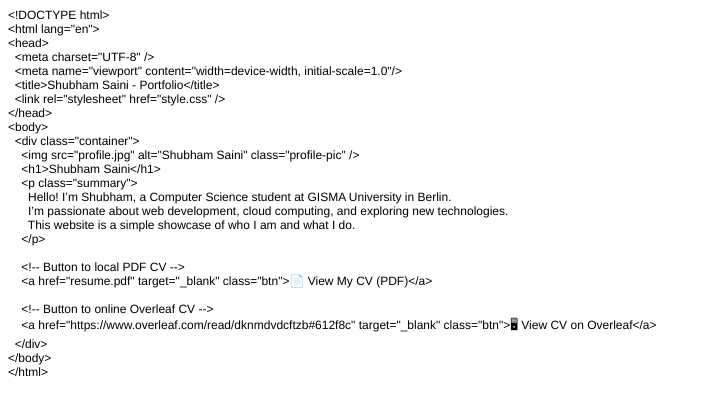
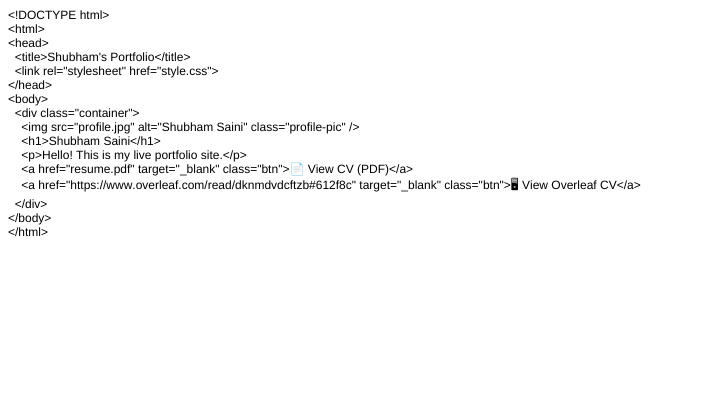
Before and after one commit to Shubham9478/portfolio, a plain HTML site: page index.html in a window 1280 px wide. Shown: the whole page, without its empty margins (0-711 px from the left). Drawn offline with Linux system fonts and the light colour scheme.

Commit message:
Fix: updated index.html for proper display

```diff
--- a/index.html
+++ b/index.html
@@ -7,36 +7,26 @@
   <meta name="Generator" content="Cocoa HTML Writer">
   <meta name="CocoaVersion" content="2575.6">
   <style type="text/css">
-    p.p1 {margin: 0.0px 0.0px 0.0px 0.0px; font: 12.0px Helvetica}
-    p.p2 {margin: 0.0px 0.0px 0.0px 0.0px; font: 12.0px Helvetica; min-height: 14.0px}
+    p.p1 {margin: 0.0px 0.0px 0.0px 0.0px; font: 12.0px Helvetica; -webkit-text-stroke: #000000}
+    span.s1 {font-kerning: none}
   </style>
 </head>
 <body>
-<p class="p1">&lt;!DOCTYPE html&gt;</p>
-<p class="p1">&lt;html lang="en"&gt;</p>
-<p class="p1">&lt;head&gt;</p>
-<p class="p1"><span class="Apple-converted-space">  </span>&lt;meta charset="UTF-8" /&gt;</p>
-<p class="p1"><span class="Apple-converted-space">  </span>&lt;meta name="viewport" content="width=device-width, initial-scale=1.0"/&gt;</p>
-<p class="p1"><span class="Apple-converted-space">  </span>&lt;title&gt;Shubham Saini - Portfolio&lt;/title&gt;</p>
-<p class="p1"><span class="Apple-converted-space">  </span>&lt;link rel="stylesheet" href="style.css" /&gt;</p>
-<p class="p1">&lt;/head&gt;</p>
-<p class="p1">&lt;body&gt;</p>
-<p class="p1"><span class="Apple-converted-space">  </span>&lt;div class="container"&gt;</p>
-<p class="p1"><span class="Apple-converted-space">    </span>&lt;img src="profile.jpg" alt="Shubham Saini" class="profile-pic" /&gt;</p>
-<p class="p1"><span class="Apple-converted-space">    </span>&lt;h1&gt;Shubham Saini&lt;/h1&gt;</p>
-<p class="p1"><span class="Apple-converted-space">    </span>&lt;p class="summary"&gt;</p>
-<p class="p1"><span class="Apple-converted-space">      </span>Hello! I’m Shubham, a Computer Science student at GISMA University in Berlin.</p>
-<p class="p1"><span class="Apple-converted-space">      </span>I’m passionate about web development, cloud computing, and exploring new technologies.<span class="Apple-converted-space"> </span></p>
-<p class="p1"><span class="Apple-converted-space">      </span>This website is a simple showcase of who I am and what I do.</p>
-<p class="p1"><span class="Apple-converted-space">    </span>&lt;/p&gt;</p>
-<p class="p2"><br></p>
-<p class="p1"><span class="Apple-converted-space">    </span>&lt;!-- Button to local PDF CV --&gt;</p>
-<p class="p1"><span class="Apple-converted-space">    </span>&lt;a href="resume.pdf" target="_blank" class="btn"&gt;📄 View My CV (PDF)&lt;/a&gt;</p>
-<p class="p2"><br></p>
-<p class="p1"><span class="Apple-converted-space">    </span>&lt;!-- Button to online Overleaf CV --&gt;</p>
-<p class="p1"><span class="Apple-converted-space">    </span>&lt;a href="https://www.overleaf.com/read/dknmdvdcftzb#612f8c" target="_blank" class="btn"&gt;🖥 View CV on Overleaf&lt;/a&gt;</p>
-<p class="p1"><span class="Apple-converted-space">  </span>&lt;/div&gt;</p>
-<p class="p1">&lt;/body&gt;</p>
-<p class="p1">&lt;/html&gt;</p>
+<p class="p1"><span class="s1">&lt;!DOCTYPE html&gt;</span></p>
+<p class="p1"><span class="s1">&lt;html&gt;</span></p>
+<p class="p1"><span class="s1">&lt;head&gt;</span></p>
+<p class="p1"><span class="s1"><span class="Apple-converted-space">  </span>&lt;title&gt;Shubham's Portfolio&lt;/title&gt;</span></p>
+<p class="p1"><span class="s1"><span class="Apple-converted-space">  </span>&lt;link rel="stylesheet" href="style.css"&gt;</span></p>
+<p class="p1"><span class="s1">&lt;/head&gt;</span></p>
+<p class="p1"><span class="s1">&lt;body&gt;</span></p>
+<p class="p1"><span class="s1"><span class="Apple-converted-space">  </span>&lt;div class="container"&gt;</span></p>
+<p class="p1"><span class="s1"><span class="Apple-converted-space">    </span>&lt;img src="profile.jpg" alt="Shubham Saini" class="profile-pic" /&gt;</span></p>
+<p class="p1"><span class="s1"><span class="Apple-converted-space">    </span>&lt;h1&gt;Shubham Saini&lt;/h1&gt;</span></p>
+<p class="p1"><span class="s1"><span class="Apple-converted-space">    </span>&lt;p&gt;Hello! This is my live portfolio site.&lt;/p&gt;</span></p>
+<p class="p1"><span class="s1"><span class="Apple-converted-space">    </span>&lt;a href="resume.pdf" target="_blank" class="btn"&gt;📄 View CV (PDF)&lt;/a&gt;</span></p>
+<p class="p1"><span class="s1"><span class="Apple-converted-space">    </span>&lt;a href="https://www.overleaf.com/read/dknmdvdcftzb#612f8c" target="_blank" class="btn"&gt;🖥 View Overleaf CV&lt;/a&gt;</span></p>
+<p class="p1"><span class="s1"><span class="Apple-converted-space">  </span>&lt;/div&gt;</span></p>
+<p class="p1"><span class="s1">&lt;/body&gt;</span></p>
+<p class="p1"><span class="s1">&lt;/html&gt;</span></p>
 </body>
 </html>
```
